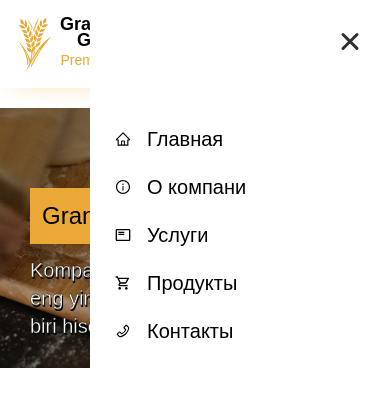
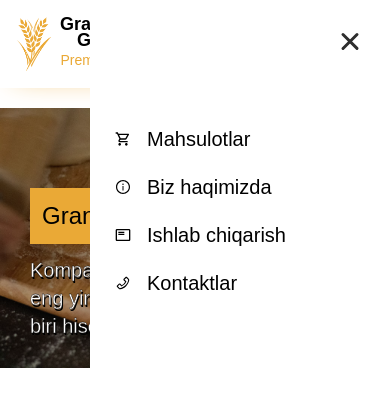
Before and after one commit to ShokhrukhMakhmudov/grand-mill, a Next.js app: page / in a window 390 px wide. Both pictures are taken after a click on the button 365 px from the left and 43 px from the top of the page. Shown: the top 395 px of the page. Built offline with nearby package versions, Linux system fonts and the light colour scheme; a web font is replaced by a local one.

Commit message:
changed sidebar values and added styles for res-y

```diff
--- a/src/components/Contacts.js
+++ b/src/components/Contacts.js
@@ -32,12 +32,12 @@ function Contacts() {
           Biz bilan bog'lanish
         </h2>
         <div className="flex flex-col gap-10 lg:flex-row justify-between">
-          <div className="bg-[#ecb657] p-10 flex flex-col gap-10 w-full lg:w-1/2 ">
-            <div className="text-black text-2xl font-medium border-b-2">
+          <div className="bg-[#ecb657] p-5 sm:p-10 flex flex-col gap-10 w-full lg:w-1/2 ">
+            <div className="text-black text-xl sm:text-2xl font-medium border-b-2">
               <p>Email:</p>
               <p className="text-white">example@gmail.com</p>
             </div>
-            <div className="text-black text-2xl font-medium  border-b-2">
+            <div className="text-black text-xl sm:text-2xl font-medium  border-b-2">
               <p>Telefon raqam:</p>
               <Link
                 href="tel:+998909999999"
@@ -45,7 +45,7 @@ function Contacts() {
                 +998 90 999 99 99
               </Link>
             </div>
-            <div className="text-black text-2xl font-medium border-b-2">
+            <div className="text-black text-xl sm:text-2xl font-medium border-b-2">
               <p>Manzil:</p>
               <p className="text-white">Farg'ona shaxar, lorem ipsum 7</p>
             </div>
--- a/src/components/Production/Production.js
+++ b/src/components/Production/Production.js
@@ -64,7 +64,7 @@ const Production = () => {
               return (
                 <img
                   key={ind}
-                  className="block pe-5 hover:scale-125 transition-all object-cover object-center w-[300px] h-[220px]"
+                  className="block pe-5 hover:scale-125 transition-all object-cover object-center w-[200px] h-[120px] sm:w-[300px] sm:h-[220px]"
                   src={TECHNOLOGIES[ind].src}
                 />
               );
--- a/src/components/Sidebar/Navigation.js
+++ b/src/components/Sidebar/Navigation.js
@@ -19,27 +19,23 @@ const variants = {
 };
 const itemIds = [
   {
-    text: "Главная",
-    icon: <AiOutlineHome />,
-    link: "#",
+    text: "Mahsulotlar",
+    icon: <MdOutlineShoppingCart />,
+    link: "#products",
   },
   {
-    text: "О компани",
+    text: "Biz haqimizda",
     icon: <AiOutlineInfoCircle />,
     link: "#about",
   },
   {
-    text: "Услуги",
+    text: "Ishlab chiqarish",
     icon: <MdOutlineFeaturedPlayList />,
-    link: "#services",
+    link: "#production",
   },
+
   {
-    text: "Продукты",
-    icon: <MdOutlineShoppingCart />,
-    link: "#products",
-  },
-  {
-    text: "Контакты",
+    text: "Kontaktlar",
     icon: <AiOutlinePhone />,
     link: "#contacts",
   },
```
